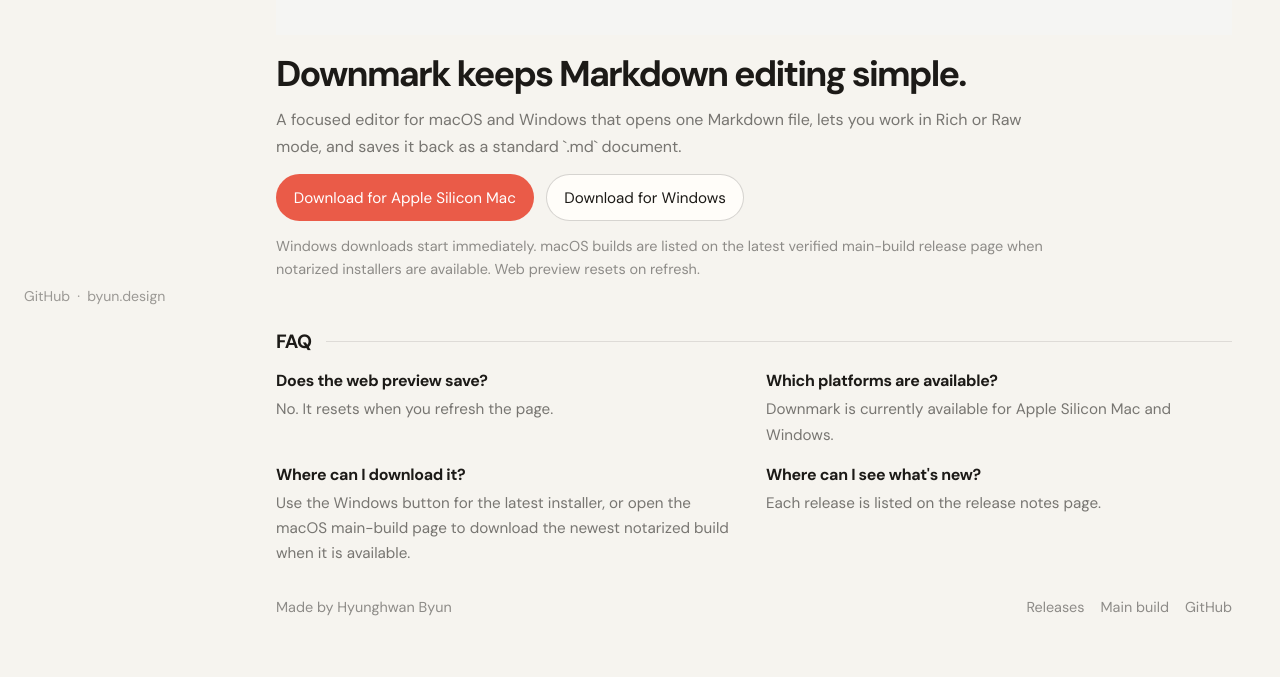
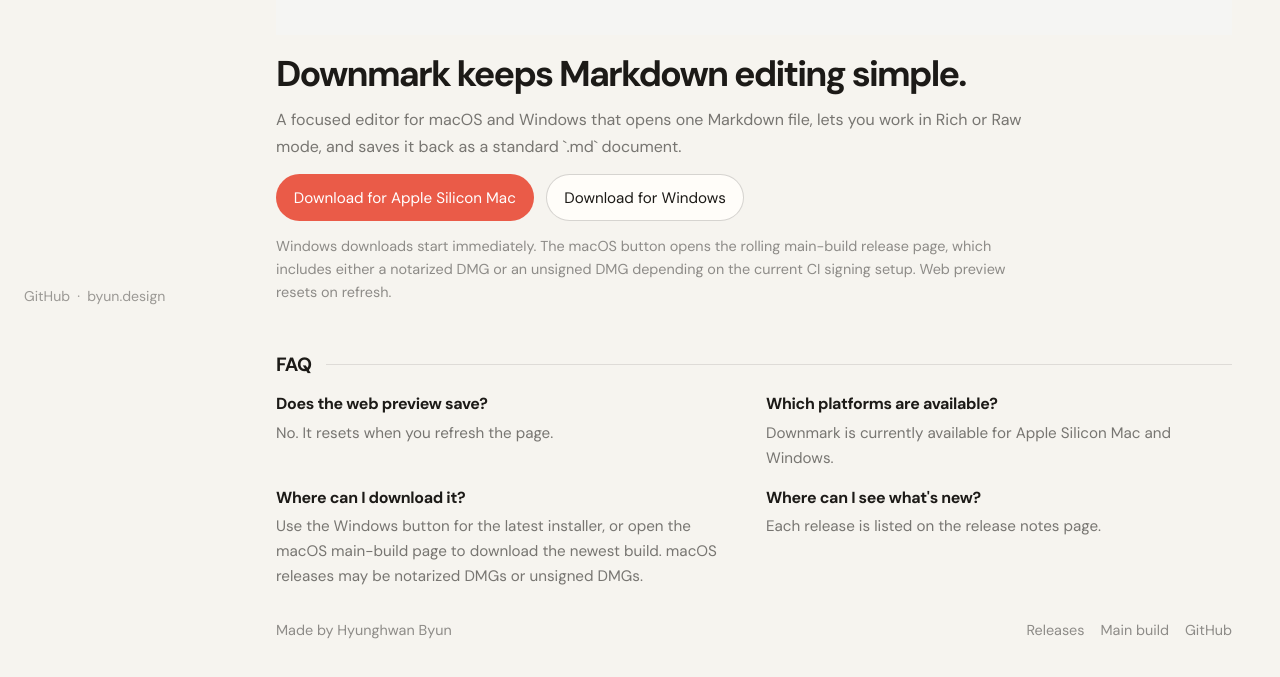
Before and after one commit to hyunghwan/downmark, a React (Vite) app in the folder landing/: page / in a window 1280 px wide. Shown: the part 471-1148 px from the top of the page. Built offline with nearby package versions, Linux system fonts and the light colour scheme.

Commit message:
Publish unsigned macOS DMGs in main-build (#6)

```diff
--- a/landing/src/App.tsx
+++ b/landing/src/App.tsx
@@ -185,9 +185,9 @@ function HomePage() {
             <DownloadButtons />
           </div>
           <p className="hero-note">
-            Windows downloads start immediately. macOS builds are listed on the latest verified
-            main-build release page when notarized installers are available. Web preview resets on
-            refresh.
+            Windows downloads start immediately. The macOS button opens the rolling main-build
+            release page, which includes either a notarized DMG or an unsigned DMG depending on the
+            current CI signing setup. Web preview resets on refresh.
           </p>
         </div>
       </section>
@@ -207,7 +207,7 @@ function HomePage() {
             <h3>Where can I download it?</h3>
             <p>
               Use the Windows button for the latest installer, or open the macOS main-build page to
-              download the newest notarized build when it is available.
+              download the newest build. macOS releases may be notarized DMGs or unsigned DMGs.
             </p>
           </div>
           <div>
```
Also changed, not shown: 1 other file (tests, documents, lock files or other folders).
